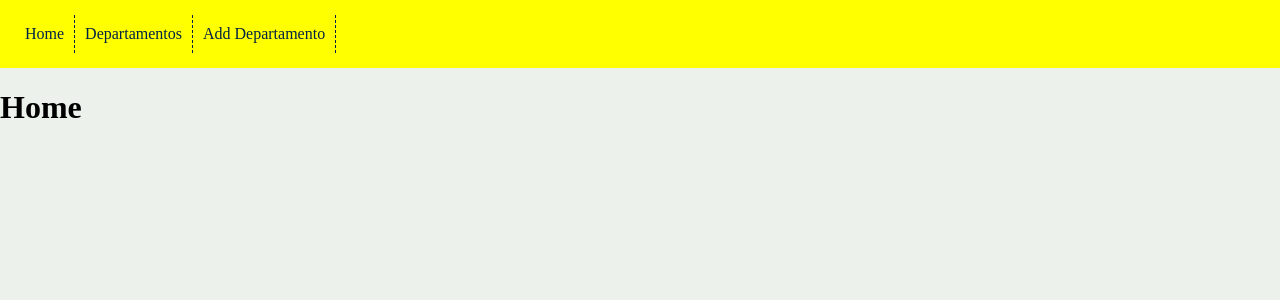
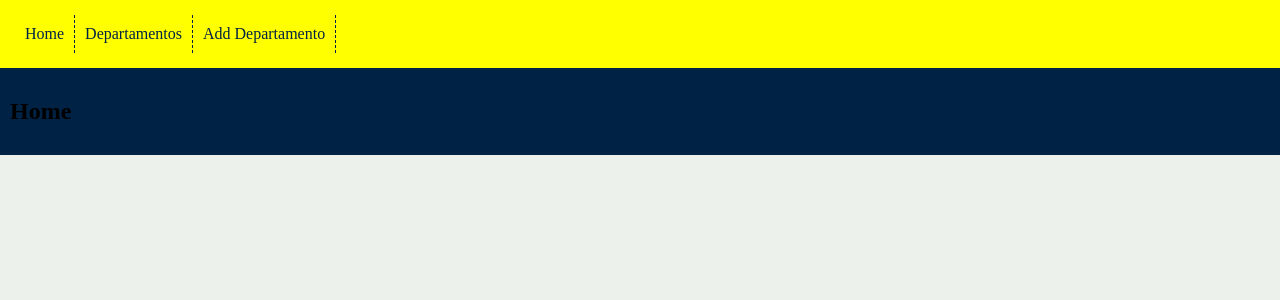
Before and after one commit to cplisboa/teste-create-react, a React (Create React App) app: page / in a window 1280 px wide. Shown: the top 300 px of the page. Built offline with nearby package versions, Linux system fonts and the light colour scheme.

Commit message:
usando axios

```diff
--- a/package.json
+++ b/package.json
@@ -6,6 +6,7 @@
     "@testing-library/jest-dom": "^5.16.5",
     "@testing-library/react": "^13.3.0",
     "@testing-library/user-event": "^13.5.0",
+    "axios": "^0.27.2",
     "react": "^18.2.0",
     "react-dom": "^18.2.0",
     "react-router-dom": "^6.3.0",
--- /dev/null
+++ b/src/Theme.js
@@ -0,0 +1,14 @@
+
+export const dark = {
+    name: 'theme-dark',
+    colors: {
+        background: '#002244'
+    }
+}
+
+export const light = {
+    name: 'theme-light',
+    colors: {
+        background: '#E1E1E1'
+    }
+}
--- a/src/components/Card/index.js
+++ b/src/components/Card/index.js
@@ -1,12 +1,13 @@
 import React from "react";
-import Botao from "../Botao"
+import Botao from "../Botao";
+import { Link } from "react-router-dom";
 
 
-const Card = ({titulo}) => {
+const Card = ({key, to, titulo}) => {
 
     return(
         <>
-            <h3> {titulo} </h3>
+            <Link key={key} to={to}> {titulo} </Link>
             <Botao nome="Editar"/>
             <Botao nome="Excluir"/>
         </>
--- /dev/null
+++ b/src/components/Card/styles.js
@@ -0,0 +1,10 @@
+import styled from "styled-components";
+import { Link } from "react-router-dom";
+
+const CardLink = styled(Link)`
+  color: #002244;
+  text-decoration: none;
+  display: flex;
+`;
+
+export default CardLink;
--- a/src/pages/Depto/index.js
+++ b/src/pages/Depto/index.js
@@ -1,14 +1,19 @@
 import React from "react";
 import { Link } from "react-router-dom";
 import Card from "../../components/Card";
+import getDepartamentos from "../../services/departamentos";
 
-const departamentos = [
-  { id: 1, nome: "Recursos Humanos", sigla: "RH" },
-  { id: 2, nome: "Financeiro", sigla: "FINANC" },
-  { id: 3, nome: "Contabilidade", sigla: "CONTAB" },
-];
 
 const Depto = () => {
+
+  console.log(getDepartamentos());
+
+  const departamentos = [
+    { id: 1, nome: "Recursos Humanos", sigla: "RH" },
+    { id: 2, nome: "Financeiro", sigla: "FINANC" },
+    { id: 3, nome: "Contabilidade", sigla: "CONTAB" },
+  ];
+
   return (
     <>
       <h1>Departamentos</h1>
--- a/src/pages/Home/index.js
+++ b/src/pages/Home/index.js
@@ -1,9 +1,13 @@
 import React from "react";
+import Container from "./styles";
 
 const Home = () => {
 
+
     return(
+        <Container>
         <h1>Home</h1>
+        </Container>
     )
 }
 
--- /dev/null
+++ b/src/pages/Home/styles.js
@@ -0,0 +1,8 @@
+import styled from "styled-components";
+
+const Container = styled.section`
+    background: ${( {theme} ) => theme.colors.background };
+
+`;
+
+export default Container;
--- /dev/null
+++ b/src/services/api.js
@@ -0,0 +1,9 @@
+import axios from "axios";
+
+const baseUrl = 'https://professorfeijo.com.br/tt/api-php';
+
+const api = axios.create({
+    baseURL: baseUrl
+});
+
+export default api;
--- /dev/null
+++ b/src/services/departamentos.js
@@ -0,0 +1,12 @@
+import api from "./api";
+
+const headers = {
+    'Authorization': 'Bearer PROCEMPA'
+}
+
+const getDepartamentos = async () => {
+    const resp = await api.get('/departamentos/', { headers });
+    return resp;
+};
+
+export default getDepartamentos;
```
Also changed, not shown: src/App.js (+6 -1 lines), 1 other file (tests, documents, lock files or other folders).
